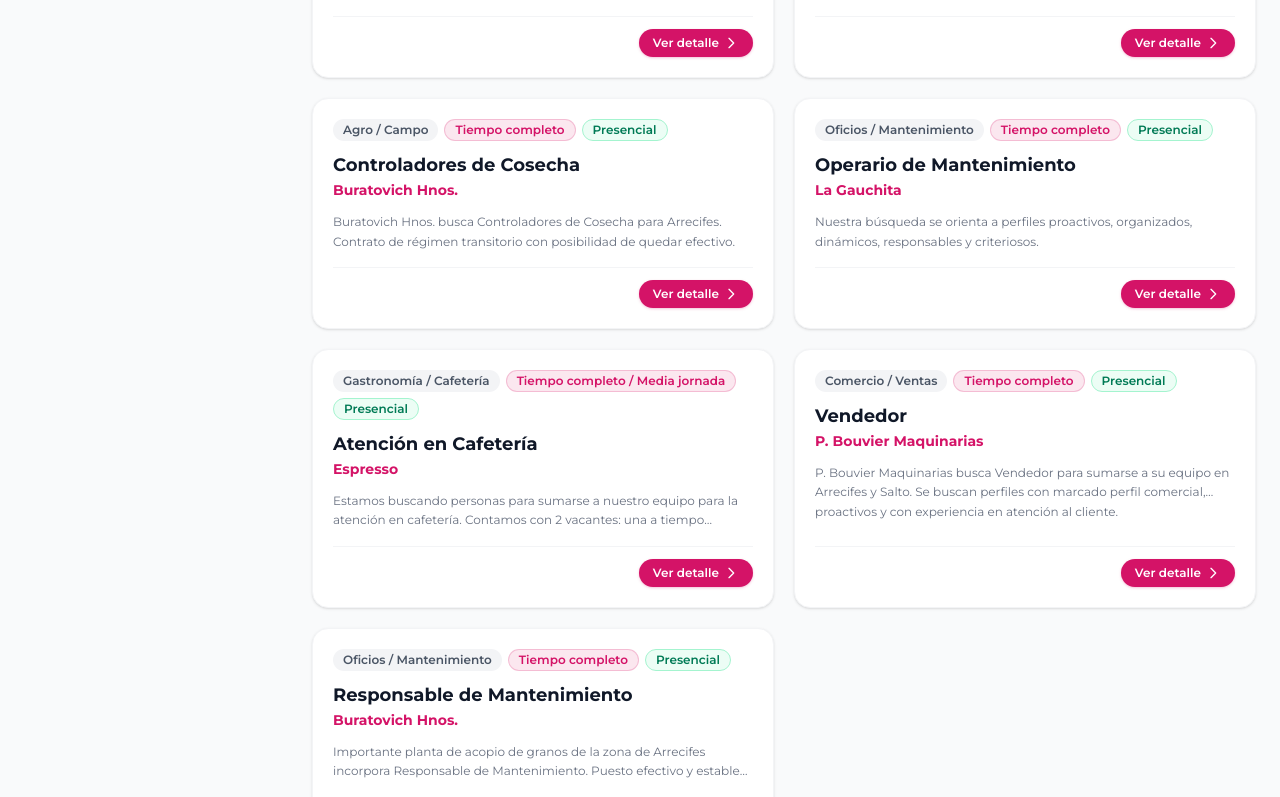
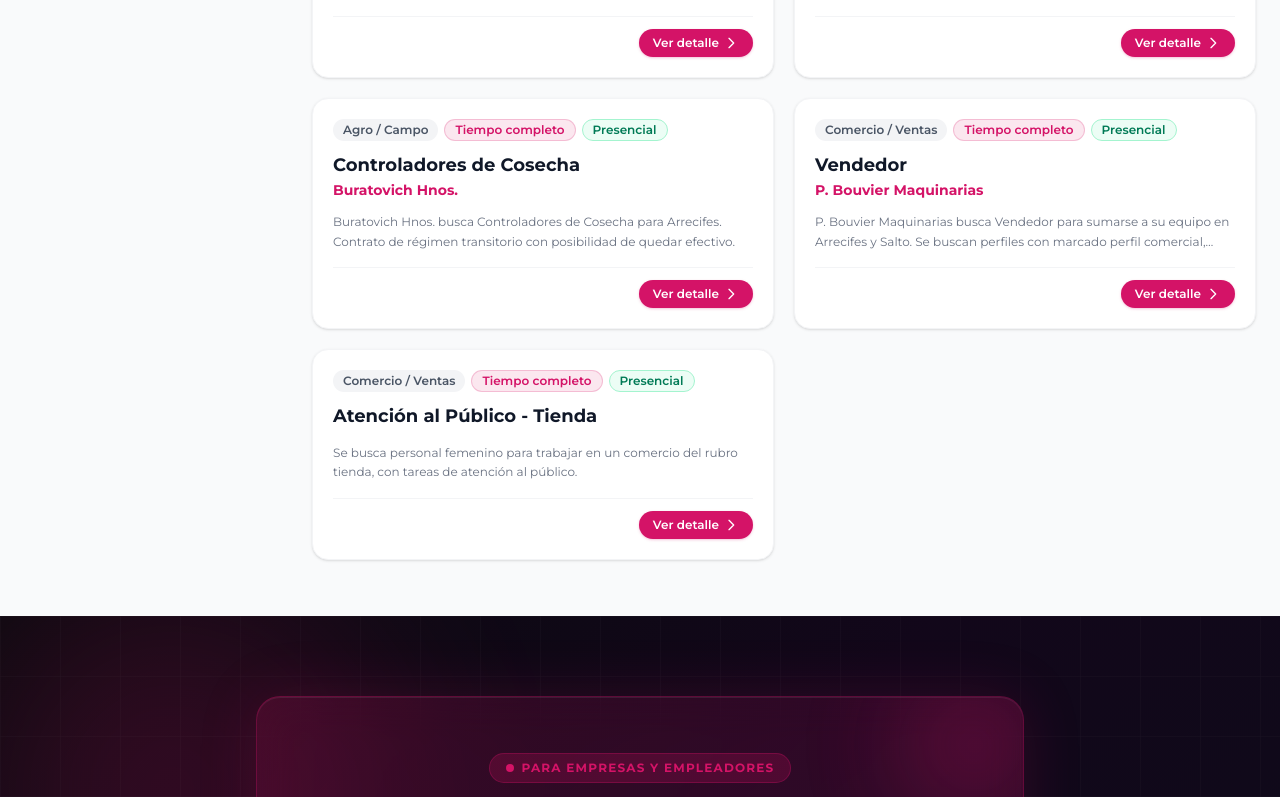
Before and after one commit to valentinomaseda/rotaract-arrecifes, a React (Vite) app: page /empleos in a window 1280 px wide. Shown: the part 1023-1820 px from the top of the page. Built offline with nearby package versions, Linux system fonts and the light colour scheme.

Commit message:
content: Actualizar las ofertas laborales. Agregar tienda que busca personal femenino y eliminar ofertas que estan en desuso

```diff
--- a/src/data/jobsData.js
+++ b/src/data/jobsData.js
@@ -102,60 +102,8 @@
     location: 'Arrecifes',
     applyVia: 'mailto:edefferrari@buratovich.com?subject=Postulación%20Controlador%20de%20Cosecha',
   },
-  {
-    id: 'job-004',
-    title: 'Operario de Mantenimiento',
-    company: 'La Gauchita',
-    category: 'Oficios / Mantenimiento',
-    type: 'Tiempo completo',
 
-    modality: 'Presencial',
-    description: 'Nuestra búsqueda se orienta a perfiles proactivos, organizados, dinámicos, responsables y criteriosos.',
-    responsibilities: [
-      'Diagnosticar fallas técnicas y ejecutar plan de mantenimiento general.',
-      'Proponer soluciones con base técnica y analítica.',
-      'Realizar trabajos de soldadura, diseño y/o adecuaciones.',
-      'Atender emergencias garantizando la continuidad operativa.',
-      'Interpretar y utilizar documentación técnica específica.',
-      'Proponer mejoras en el proceso de mantenimiento y de producción.',
-      'Reparación de equipos y sistemas electromecánicos.'
-    ],
-    requirements: [
-      'Estudio secundario técnico completo.',
-      'Conocimiento sólido en áreas de mecánica, electricidad, neumática, hidráulica y electrónica.',
-      'Disponibilidad horaria a tiempo completo.'
-    ],
-    schedule: 'Tiempo completo',
-    location: 'Arrecifes',
-    applyVia: 'mailto:rrhh@lagauchita.com',
-  },
-  {
-    id: 'job-005',
-    title: 'Atención en Cafetería',
-    company: 'Espresso',
-    category: 'Gastronomía / Cafetería',
-    type: 'Tiempo completo / Media jornada',
 
-    modality: 'Presencial',
-    description: 'Estamos buscando personas para sumarse a nuestro equipo para la atención en cafetería. Contamos con 2 vacantes: una a tiempo completo, otra de media jornada por la tarde y fines de semana completo. Nos interesa encontrar personas con buena predisposición, responsabilidad, amabilidad y ganas de aprender.',
-    responsibilities: [
-      'Atención y recepción de clientes.',
-      'Toma y preparación de pedidos.',
-      'Servicio de cafetería y salón.',
-      'Orden y limpieza del espacio de trabajo.',
-      'Colaboración en las tareas del día a día.'
-    ],
-    requirements: [
-      'No es necesario contar con experiencia previa.',
-      'Disponibilidad horaria: 1 vacante a tiempo completo y 1 vacante de media jornada por la tarde y fines de semana completo.',
-      'Buena predisposición, responsabilidad y amabilidad.',
-      'Disfrutar del trato con la gente.',
-      'Ganas y compromiso para aprender.'
-    ],
-    schedule: '1 vacante a tiempo completo | 1 vacante media jornada (tarde) y fines de semana completo',
-    location: 'Arrecifes',
-    applyVia: 'mailto:espresso.arrecifes@gmail.com?subject=Búsqueda%20de%20cafetería',
-  },
   {
     id: 'job-006',
     title: 'Vendedor',
@@ -176,38 +124,24 @@
     applyVia: 'mailto:pbouvier_maquinarias@hotmail.com?subject=Búsqueda%20Laboral%20-%20Vendedor',
   },
   {
-    id: 'job-007',
-    title: 'Responsable de Mantenimiento',
-    company: 'Buratovich Hnos.',
-    category: 'Oficios / Mantenimiento',
+    id: 'job-015',
+    title: 'Atención al Público - Tienda',
+    company: null,
+    category: 'Comercio / Ventas',
     type: 'Tiempo completo',
-
     modality: 'Presencial',
-    description: 'Importante planta de acopio de granos de la zona de Arrecifes incorpora Responsable de Mantenimiento. Puesto efectivo y estable con posibilidades de crecimiento.',
+    description: 'Se busca personal femenino para trabajar en un comercio del rubro tienda, con tareas de atención al público.',
     responsibilities: [
-      'Mantenimiento preventivo y correctivo de planta (norias, sinfines, secadora, aireadores, cintas, redler, reductores).',
-      'Mantenimiento electromecánico general.',
-      'Soldadura eléctrica / MIG.',
-      'Limpieza y orden de instalaciones.',
-      'Colaboración en época de cosecha.'
+      'Atención y asesoramiento a clientes.',
+      'Tareas generales del comercio.',
     ],
     requirements: [
-      'Experiencia comprobable en mantenimiento industrial, agropecuario o similar (excluyente).',
-      'Conocimientos en electricidad, mecánica y soldadura.',
-      'Disponibilidad horaria y para guardias en cosecha.',
-      'Carnet de conducir.',
-      'Residir en Arrecifes o zona cercana (Salto, Capitán Sarmiento, Pergamino).',
-      'Perfil proactivo, responsable y con ganas de trabajar en equipo.',
-      'Manejo de personal.'
+      'Personal femenino.',
+      'Buena predisposición y trato con el público.',
     ],
-    benefits: [
-      'Puesto efectivo y estable.',
-      'Buen ambiente laboral.',
-      'Sueldo acorde al convenio + horas extras en cosecha.',
-      'Posibilidad de crecimiento.'
-    ],
-    schedule: 'Tiempo completo (guardias en cosecha)',
+    schedule: null,
     location: 'Arrecifes',
-    applyVia: 'mailto:Buratovich@buratovich.com?subject=Búsqueda%20Laboral%20-%20Responsable%20de%20Mantenimiento',
-  }
+    applyVia: 'https://wa.me/5492478575458?text=Hola%2C%20me%20interesa%20la%20búsqueda%20laboral%20de%20atención%20al%20público%20en%20tienda.',
+  },
+
 ];
--- a/src/features/jobs/JobDetailModal.jsx
+++ b/src/features/jobs/JobDetailModal.jsx
@@ -52,7 +52,12 @@
   if (!job) return null;
 
   const isEmail = job.applyVia?.startsWith("mailto:");
-  const buttonText = isEmail ? "Enviar CV por Email" : "Completá el formulario y postulate";
+  const isWhatsApp = job.applyVia?.includes("wa.me");
+  const buttonText = isEmail
+    ? "Enviar CV por Email"
+    : isWhatsApp
+    ? "Enviá tu CV por WhatsApp"
+    : "Completá el formulario y postulate";
 
   return (
     <div
```
